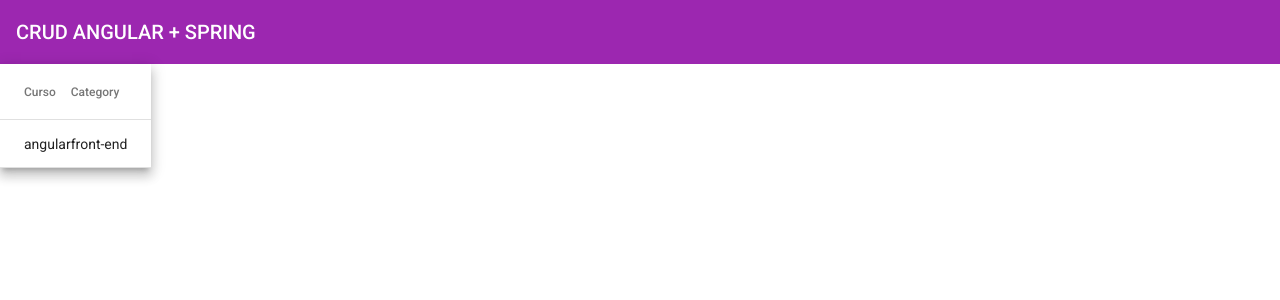
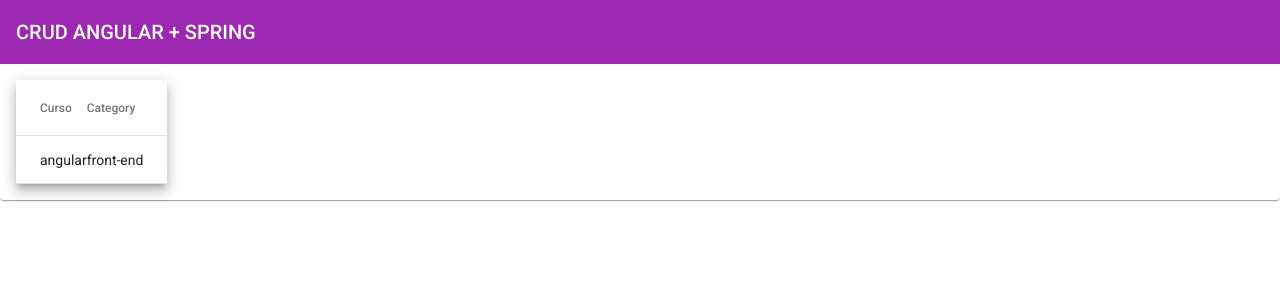
Before and after one commit to andreza21-web/Crud-Angular, an Angular app: page /courses in a window 1280 px wide. Shown: the top 300 px of the page. Built offline with nearby package versions, Linux system fonts and the light colour scheme.

Commit message:
adicionando o card na tabela

```diff
--- a/src/app/courses/courses.module.ts
+++ b/src/app/courses/courses.module.ts
@@ -5,6 +5,7 @@ import { CoursesRoutingModule } from './courses-routing.module';
 import { CoursesComponent } from './courses/courses.component';
 
 import {MatTableModule} from '@angular/material/table';
+import {MatCardModule} from '@angular/material/card';
 
 @NgModule({
   declarations: [
@@ -13,7 +14,8 @@ import {MatTableModule} from '@angular/material/table';
   imports: [
     CommonModule,
     CoursesRoutingModule,
-    MatTableModule
+    MatTableModule,
+    MatCardModule
   ]
 })
 export class CoursesModule { }
--- a/src/app/courses/courses/courses.component.html
+++ b/src/app/courses/courses/courses.component.html
@@ -1,5 +1,6 @@
+<mat-card>
+
     <table mat-table [dataSource]="courses" class="mat-elevation-z8">
-
 
         <!-- Name Column -->
         <ng-container matColumnDef="name">
@@ -16,3 +17,5 @@
         <tr mat-header-row *matHeaderRowDef="displayedColumns"></tr>
         <tr mat-row *matRowDef="let row; columns: displayedColumns;"></tr>
     </table>
+
+</mat-card>
```
Lines whose indentation alone changed are shown as unchanged.
